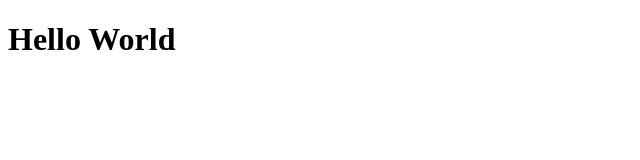
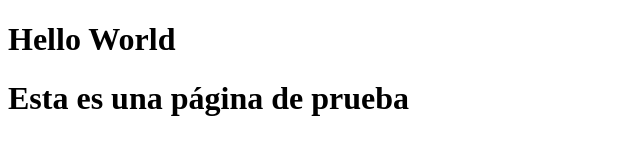
Before and after one commit to ChrisRojasFuentesCMF/ProyectoTitulo, a plain HTML site: page index.html in a window 1280 px wide. Shown: the whole page, without its empty margins (0-640 px from the left). Drawn offline with Linux system fonts and the light colour scheme.

Commit message:
Prueba Página

```diff
--- a/index.html
+++ b/index.html
@@ -6,5 +6,6 @@
 </head>
 <body>
   <h1>Hello World</h1>
+  <h1>Esta es una página de prueba</h1>
 </body>
 </html>
```
